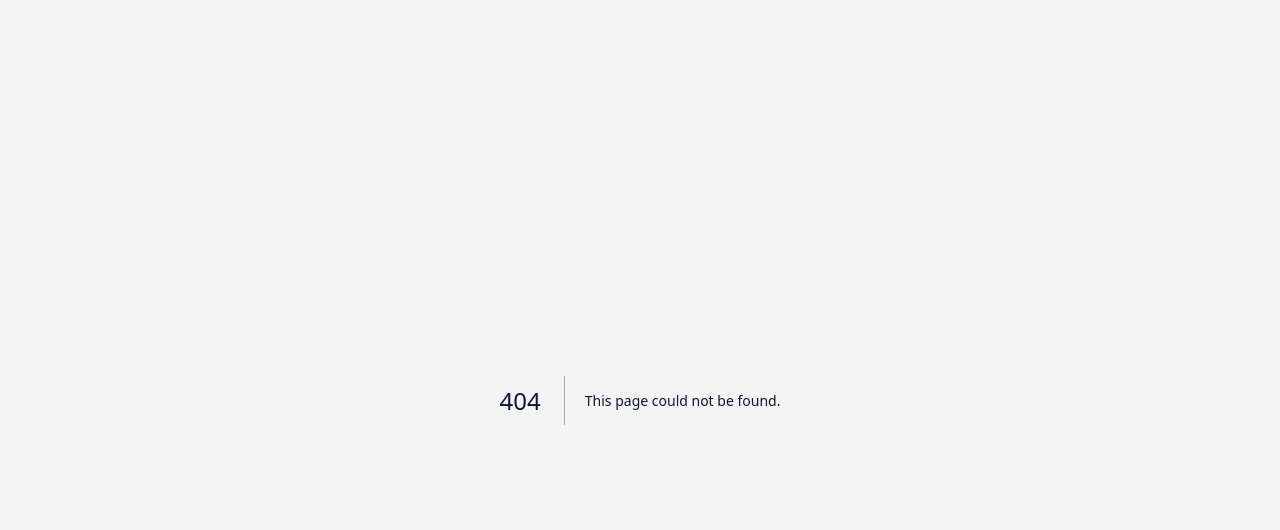
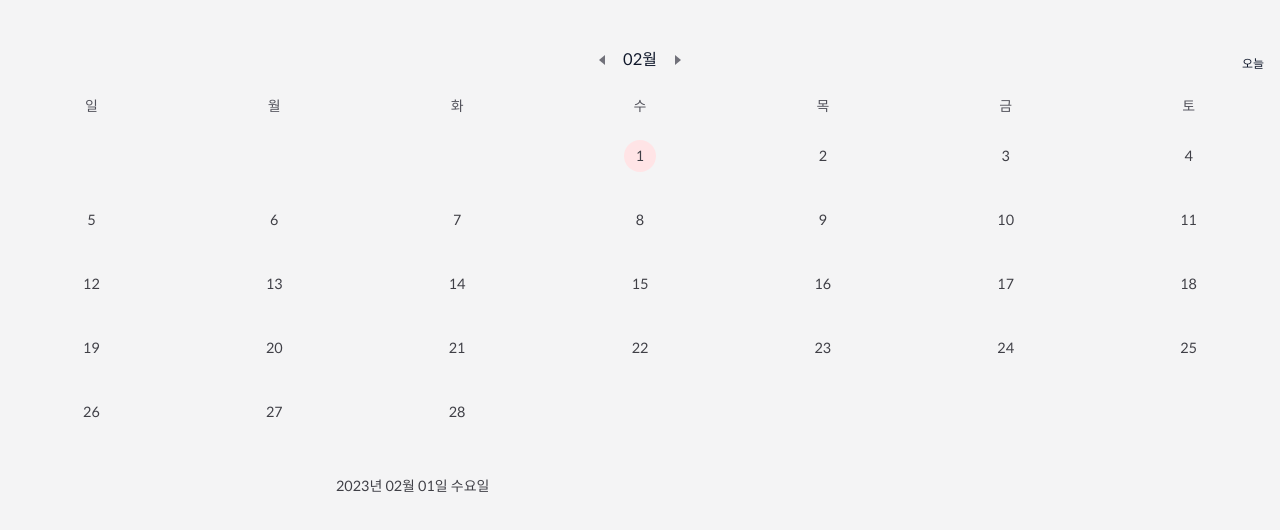
Before and after one commit to bepyan/adore-u, a Next.js app: page /calender in a window 1280 px wide. Before the commit this address had no page. Shown: the top 530 px of the page. Built offline with nearby package versions, Linux system fonts and the light colour scheme.

Commit message:
🍻 make calender UI

```diff
--- a/package.json
+++ b/package.json
@@ -11,6 +11,7 @@
   },
   "dependencies": {
     "class-variance-authority": "^0.4.0",
+    "dayjs": "^1.11.7",
     "framer-motion": "^9.0.1",
     "lucide-react": "^0.108.0",
     "react": "18.2.0",
--- /dev/null
+++ b/src/app/calender/page.tsx
@@ -0,0 +1,103 @@
+'use client'
+
+import React from 'react'
+
+import { Icons } from '~/components/ui/Icons'
+import dayjs from '~/libs/day'
+import { cn } from '~/libs/utils'
+
+export default function CalenderPage() {
+  const currentDate = dayjs()
+  const [showingDate, setShowingDate] = React.useState<dayjs.Dayjs>(currentDate)
+  const [selectedDate, setSelectedDate] = React.useState<dayjs.Dayjs>(currentDate)
+
+  const monthStartBlankCnt = (dayjs(showingDate).date(0).day() + 1) % 7
+
+  const goToday = () => {
+    setShowingDate(currentDate)
+  }
+
+  const goPrevMonth = () => {
+    const prevDate = showingDate.month(showingDate.month() - 1)
+    setShowingDate(prevDate)
+    setSelectedDate(prevDate.date(prevDate.isBefore(currentDate) ? prevDate.daysInMonth() : 1))
+  }
+
+  const goNextMonth = () => {
+    const nextDate = showingDate.month(showingDate.month() + 1)
+    setShowingDate(nextDate)
+    setSelectedDate(nextDate.date(nextDate.isBefore(currentDate) ? nextDate.daysInMonth() : 1))
+  }
+
+  return (
+    <main className="min-h-min">
+      <div className='sticky top-0'>
+        <div className='h-8'></div>
+
+        <div className='flex w-full items-end justify-center py-4'>
+          <div className='flex items-center gap-2'>
+            <Icons.caretLeft
+              className='h-6 w-6 text-zinc-500'
+              onClick={goPrevMonth}
+            />
+            <span>
+              {showingDate.isSame(currentDate, 'year')
+                ? showingDate.format('MM월')
+                : showingDate.format('YY년 MM월')}
+            </span>
+            <Icons.caretRight
+              className='h-6 w-6 text-zinc-500 active:text-zinc-700'
+              onClick={goNextMonth}
+            />
+          </div>
+
+          <div className='absolute right-4 text-xs' onClick={goToday}>
+            오늘
+          </div>
+        </div>
+
+        <div className='grid grid-cols-7 text-center text-sm'>
+          {dayjs.weekdaysShort().map(day => (
+            <div key={day} className='py-2 text-zinc-600'>{day}</div>
+          ))}
+          {[...Array(monthStartBlankCnt)].map((_, i) => (
+            <div key={i} className="flex h-16 items-center justify-center text-zinc-700">
+              { }
+            </div>
+          ))}
+          {[...Array(showingDate.daysInMonth())].map((_, i) => {
+            const itemDate = showingDate.date(i + 1)
+            const isCurrentDate = itemDate.isSame(currentDate, 'D')
+            const isSelectedDate = itemDate.isSame(selectedDate, 'D')
+
+            return (
+              <div
+                key={i}
+                className={cn(
+                  'flex h-16 items-center justify-center text-zinc-700',
+                )}
+                onClick={() => setSelectedDate(itemDate)}
+              >
+                <span
+                  className={cn(
+                    'flex h-8 w-8 items-center justify-center',
+                    isCurrentDate && 'rounded-full bg-zinc-300',
+                    isSelectedDate && 'rounded-full bg-rose-100',
+                  )}
+                >
+                  {itemDate.date()}
+                </span>
+              </div>
+            )
+          })}
+        </div>
+      </div>
+
+      <div className='container mt-8 flex flex-col'>
+        <div className='text-sm text-zinc-700'>
+          {selectedDate.format('YYYY년 MM월 DD일 dddd')}
+        </div>
+      </div>
+    </main>
+  )
+}
--- a/src/app/page.tsx
+++ b/src/app/page.tsx
@@ -1,5 +1,6 @@
 'use client'
 
+import dayjs from 'dayjs'
 import { useState } from 'react'
 
 import HeroCard from '~/components/HeroCard'
@@ -30,7 +31,15 @@ export default function Home() {
         </HeroCard>
 
         <HeroCard show={fullCalender}>
-          <h2 className='sticky top-0 text-lg font-bold'>날짜</h2>
+          <div className='flex items-center justify-center'>
+            {dayjs().localeData().monthsShort(dayjs())}
+          </div>
+
+          <div className='grid grid-cols-7 text-center text-sm'>
+            {dayjs.weekdaysShort().map(day => (
+              <div key={day} className='text-zinc-700'>{day}</div>
+            ))}
+          </div>
         </HeroCard>
       </div>
 
--- a/src/components/HeroCard.tsx
+++ b/src/components/HeroCard.tsx
@@ -4,18 +4,19 @@ import { cn } from '~/libs/utils'
 
 export interface HeroCardProps {
   show: boolean
+  className?: string
   children?: React.ReactNode
 }
 
-export default function HeroCard({ show, children }: HeroCardProps) {
+export default function HeroCard({ show, children, className }: HeroCardProps) {
   return <motion.div
     layout
     className={cn(
       'container h-40 overflow-hidden rounded-xl bg-white p-4 shadow-sm',
-      show && 'fixed inset-0 z-40 h-full overflow-scroll py-8',
+      show && 'fixed inset-0 z-40 h-full overflow-scroll p-8',
     )}
   >
-    <motion.div layout="position" className=''>
+    <motion.div layout className={className}>
       {children}
     </motion.div>
   </motion.div>
--- a/src/components/ui/Icons.tsx
+++ b/src/components/ui/Icons.tsx
@@ -3,6 +3,7 @@ import type {
   LucideProps,
 } from 'lucide-react'
 import * as Lucide from 'lucide-react'
+// https://lucide.dev/
 
 export type Icon = LucideIcon
 
@@ -21,4 +22,14 @@ export const Icons = {
     </svg>
   ),
   ...Lucide,
+  caretLeft: (props: React.SVGProps<SVGSVGElement>) => {
+    return (
+      <svg xmlns="http://www.w3.org/2000/svg" width="1em" height="1em" viewBox="0 0 24 24" {...props}><path fill="currentColor" d="m14 17l-6-5l6-5v10z"></path></svg>
+    )
+  },
+  caretRight: (props: React.SVGProps<SVGSVGElement>) => {
+    return (
+      <svg xmlns="http://www.w3.org/2000/svg" width="1em" height="1em" viewBox="0 0 24 24" {...props}><path fill="currentColor" d="m10 7l6 5l-6 5V7z"></path></svg>
+    )
+  },
 }
--- /dev/null
+++ b/src/libs/day.ts
@@ -0,0 +1,31 @@
+import 'dayjs/locale/ko'
+
+import dayjs from 'dayjs'
+import localeData from 'dayjs/plugin/localeData'
+
+dayjs.locale('ko')
+dayjs.extend(localeData)
+
+export default dayjs
+
+export const getHolidays = async () => {
+  const url = 'http://apis.data.go.kr/B090041/openapi/service/SpcdeInfoService/getAnniversaryInfo'
+
+  const params = {
+    serviceKey: 'eXLVxCgguez%2BklJZ2A%2FaFsTSRukOlVxpwxC%2BTMb74BHU9OCDQXfg%2BIVtP2AEivgxDM9Jve5j6si%2FjcPgETHHJQ%3D%3D',
+    pageNo: '1',
+    numOfRows: '100',
+    solYear: '2023',
+  }
+
+  try {
+    const res = await fetch(`${url}?${new URLSearchParams(params)}`)
+    const data = await res.json()
+    // eslint-disable-next-line no-console
+    console.log(data)
+    return data
+  }
+  catch (e) {
+    console.error(e)
+  }
+}
--- /dev/null
+++ b/src/libs/holiday.ts
@@ -0,0 +1 @@
+export const holidayList = []
```
Also changed, not shown: 1 other file (tests, documents, lock files or other folders).
